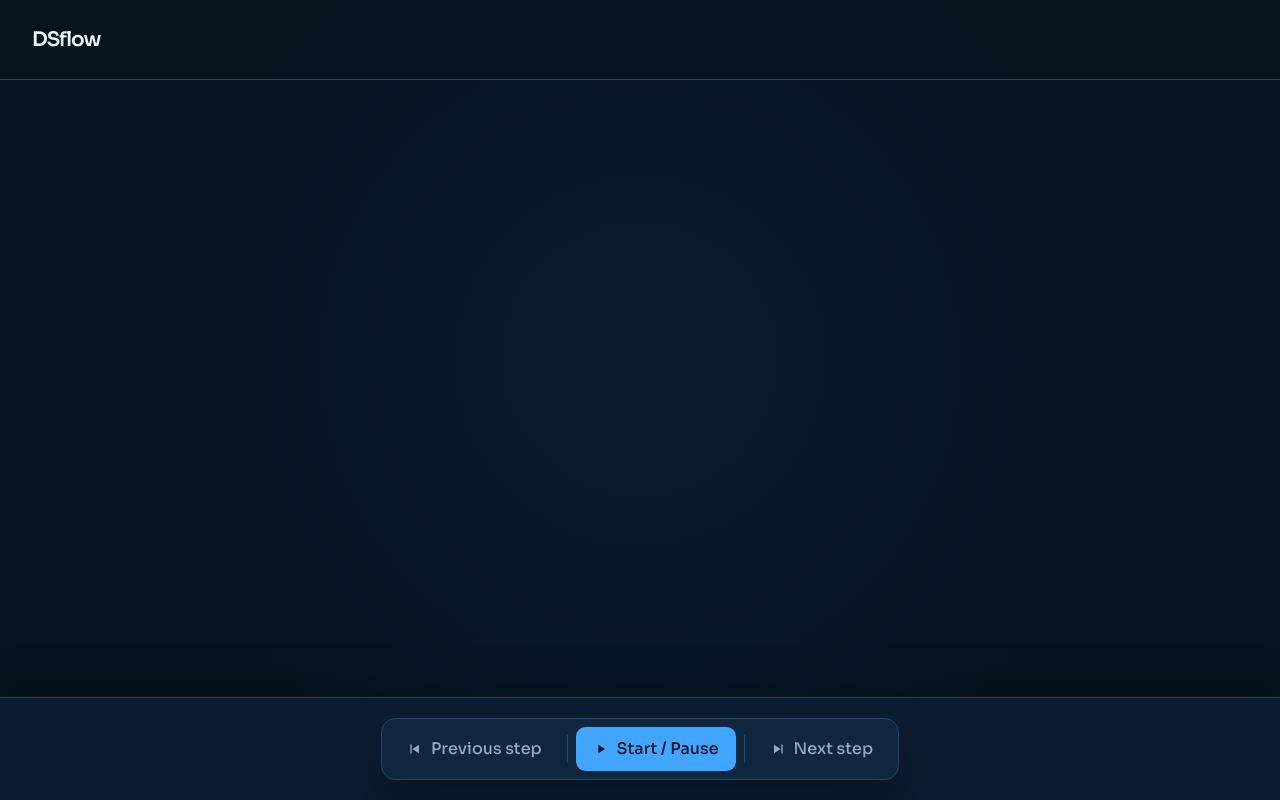
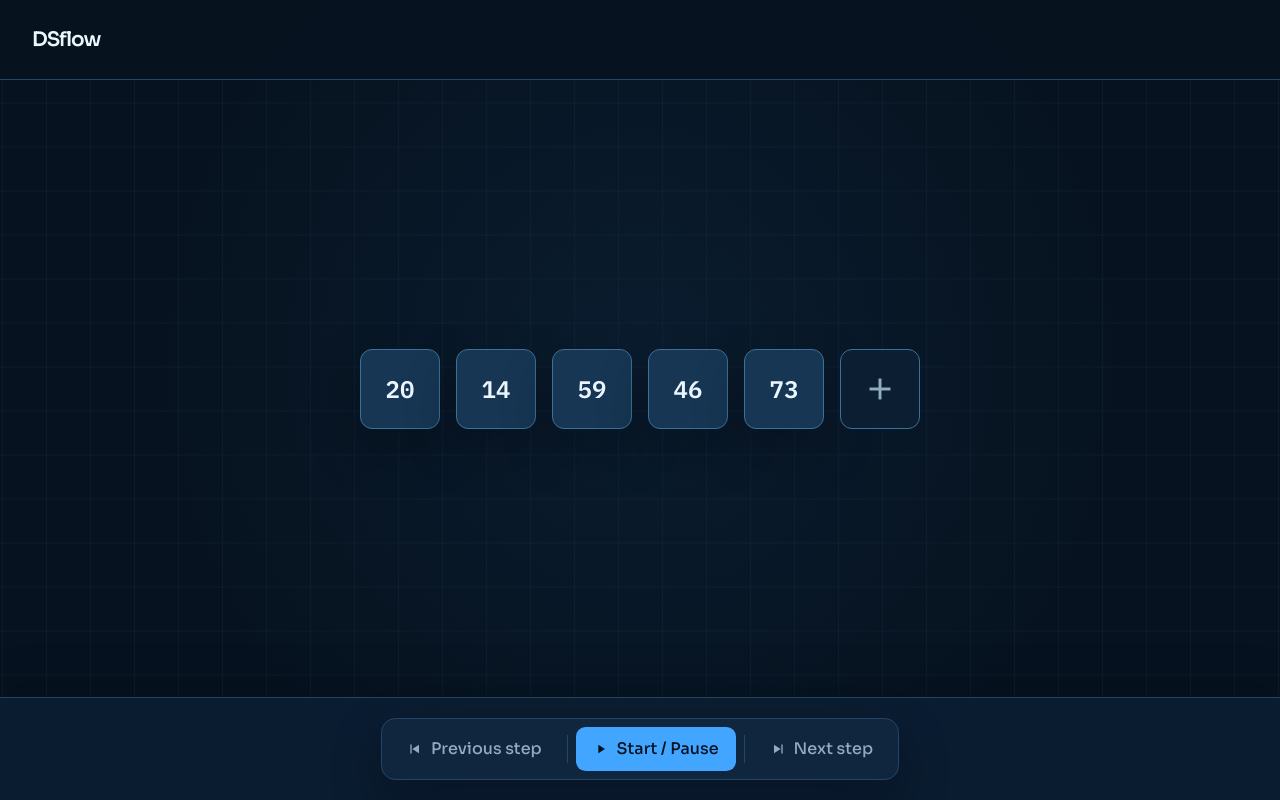
Before and after one commit to xikradev/ds-flow, an Angular app: page /sort/bubble in a window 1280 px wide. Built offline with nearby package versions, Linux system fonts and the light colour scheme.

Commit message:
feat: add bubble sort value list

```diff
--- a/package.json
+++ b/package.json
@@ -22,10 +22,13 @@
   },
   "private": true,
   "dependencies": {
+    "@angular/animations": "^20.3.34",
+    "@angular/cdk": "^20.2.14",
     "@angular/common": "^20.3.0",
     "@angular/compiler": "^20.3.0",
     "@angular/core": "^20.3.0",
     "@angular/forms": "^20.3.0",
+    "@angular/material": "^20.2.14",
     "@angular/platform-browser": "^20.3.0",
     "@angular/router": "^20.3.0",
     "rxjs": "~7.8.0",
--- a/src/app/features/sorting/pages/bubble-sort/bubble-sort.page.html
+++ b/src/app/features/sorting/pages/bubble-sort/bubble-sort.page.html
@@ -1,7 +1,42 @@
 <section
   id="simulator"
-  class="min-h-0 bg-[linear-gradient(rgb(34_71_101_/_0.16)_1px,transparent_1px),linear-gradient(90deg,rgb(34_71_101_/_0.16)_1px,transparent_1px)] bg-center [background-size:44px_44px]"
+  class="flex h-full min-h-0 items-center justify-center overflow-auto bg-[linear-gradient(rgb(34_71_101_/_0.16)_1px,transparent_1px),linear-gradient(90deg,rgb(34_71_101_/_0.16)_1px,transparent_1px)] bg-center p-6 [background-size:44px_44px] sm:p-10"
   aria-label="Área de visualização do bubble sort"
 >
-  <!-- A lista e os estados da ordenação serão renderizados aqui futuramente. -->
+  <div class="flex flex-wrap items-center justify-center gap-3 sm:gap-4" aria-label="Lista de valores">
+    @for (value of values(); track $index) {
+      <div
+        class="flex size-16 shrink-0 items-center justify-center rounded-xl border border-line-bright bg-panel-raised font-mono text-xl font-semibold text-ink shadow-panel transition-transform duration-200 sm:size-20 sm:text-2xl"
+        [attr.aria-label]="'Valor ' + value"
+      >
+        {{ value }}
+      </div>
+    }
+
+    @if (isAddingValue()) {
+      <input
+        #valueInput
+        class="size-16 shrink-0 rounded-xl border border-signal bg-deep px-1 text-center font-mono text-xl font-semibold text-ink shadow-signal outline-none transition duration-200 placeholder:text-ink-muted sm:size-20 sm:text-2xl"
+        type="number"
+        min="1"
+        max="99"
+        step="1"
+        inputmode="numeric"
+        placeholder="1–99"
+        aria-label="Novo valor entre 1 e 99"
+        [value]="newValue()"
+        (input)="updateNewValue(valueInput.value)"
+        (keyup.enter)="addValue()"
+      />
+    } @else {
+      <button
+        type="button"
+        class="flex size-16 shrink-0 cursor-pointer items-center justify-center rounded-xl border border-line-bright bg-deep text-ink-muted transition duration-200 hover:border-signal hover:bg-panel hover:text-signal focus-visible:border-flow sm:size-20"
+        aria-label="Adicionar valor à lista"
+        (click)="startAdding()"
+      >
+        <mat-icon class="!size-auto !text-3xl sm:!text-4xl" aria-hidden="true">add</mat-icon>
+      </button>
+    }
+  </div>
 </section>
--- a/src/app/features/sorting/pages/bubble-sort/bubble-sort.page.ts
+++ b/src/app/features/sorting/pages/bubble-sort/bubble-sort.page.ts
@@ -1,7 +1,40 @@
-import { Component } from '@angular/core';
+import { Component, signal } from '@angular/core';
+import { MatIconModule } from '@angular/material/icon';
 
 @Component({
   selector: 'app-bubble-sort-page',
+  host: {
+    class: 'block h-full',
+  },
+  imports: [MatIconModule],
   templateUrl: './bubble-sort.page.html',
 })
-export class BubbleSortPage {}
+export class BubbleSortPage {
+  readonly values = signal<number[]>(Array.from({ length: 5 }, () => this.randomValue()));
+  readonly isAddingValue = signal(false);
+  readonly newValue = signal('');
+
+  startAdding(): void {
+    this.isAddingValue.set(true);
+  }
+
+  updateNewValue(value: string): void {
+    this.newValue.set(value);
+  }
+
+  addValue(): void {
+    const value = Number(this.newValue());
+
+    if (!Number.isInteger(value) || value < 1 || value > 99) {
+      return;
+    }
+
+    this.values.update((values) => [...values, value]);
+    this.newValue.set('');
+    this.isAddingValue.set(false);
+  }
+
+  private randomValue(): number {
+    return Math.floor(Math.random() * 99) + 1;
+  }
+}
--- a/src/app/features/sorting/pages/sorting-layout/sorting-layout.page.html
+++ b/src/app/features/sorting/pages/sorting-layout/sorting-layout.page.html
@@ -3,7 +3,9 @@
 >
   <app-header />
 
-  <router-outlet />
+  <div class="min-h-0">
+    <router-outlet />
+  </div>
 
   <app-simulation-controls />
 </main>
--- a/src/styles.css
+++ b/src/styles.css
@@ -1,4 +1,5 @@
 @import url('https://fonts.googleapis.com/css2?family=IBM+Plex+Mono:wght@400;500;600&family=Sora:wght@500;600;700&display=swap');
+@import url('https://fonts.googleapis.com/icon?family=Material+Icons');
 @import 'tailwindcss';
 
 @theme {
```
Also changed, not shown: 1 other file (tests, documents, lock files or other folders).
